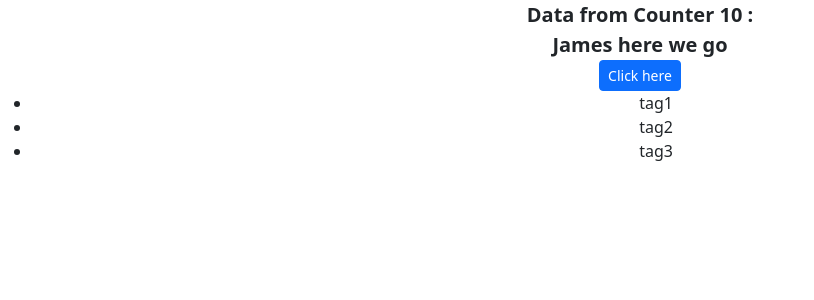
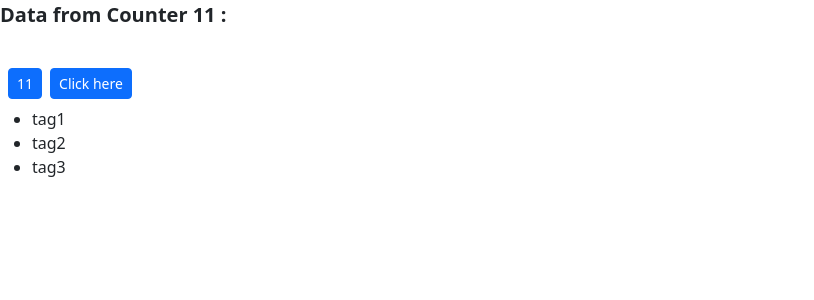
Before and after one commit to brandlab-au/amplify_old, a React (Create React App) app: page / in a window 1280 px wide. Shown: the top 300 px of the page, without its empty margins (0-814 px from the left). Built offline with nearby package versions, Linux system fonts and the light colour scheme.

Commit message:
need to move a long to counters

```diff
--- a/src/components/counter.jsx
+++ b/src/components/counter.jsx
@@ -5,7 +5,7 @@ import "bootstrap/dist/css/bootstrap.css";
 
 class Counter extends Component {
   state = {
-    count: 10,
+    count: 11,
     tags: ["tag1", "tag2", "tag3"],
   };
 
@@ -21,11 +21,14 @@ class Counter extends Component {
 
   render() {
     return (
-      <div className="jumbotron text-center">
+      <div className="jumbotron text-left">
         <span style={this.styles}>
-          Data from Counter {this.formatCount()} :<br></br> James here we go
+          Data from Counter {this.formatCount()} :<br></br>
           <br></br>
         </span>
+        <button className="btn btn-primary btn-sm m-2">
+          {this.formatCount()}
+        </button>
         <button
           className="btn btn-primary btn-sm"
           onClick={this.handleIncreament}
--- a/src/index.js
+++ b/src/index.js
@@ -1,5 +1,5 @@
 import React from 'react';
-import ReactDOM from 'react-dom/client';
+import ReactDOM from 'react-dom';
 import './index.css';
 import App from './App';
 import reportWebVitals from './reportWebVitals';
@@ -30,12 +30,7 @@ const user = {
 
 
 function tick() {
-  const element = (
-    <div>
-      <h1>Hello, world! {getGreeting(user)}</h1>
-      <h2>It is {new Date().toLocaleTimeString()}.</h2>
-    </div>
-  );
+
   root.render(<Counter/>);
 }
 
```
